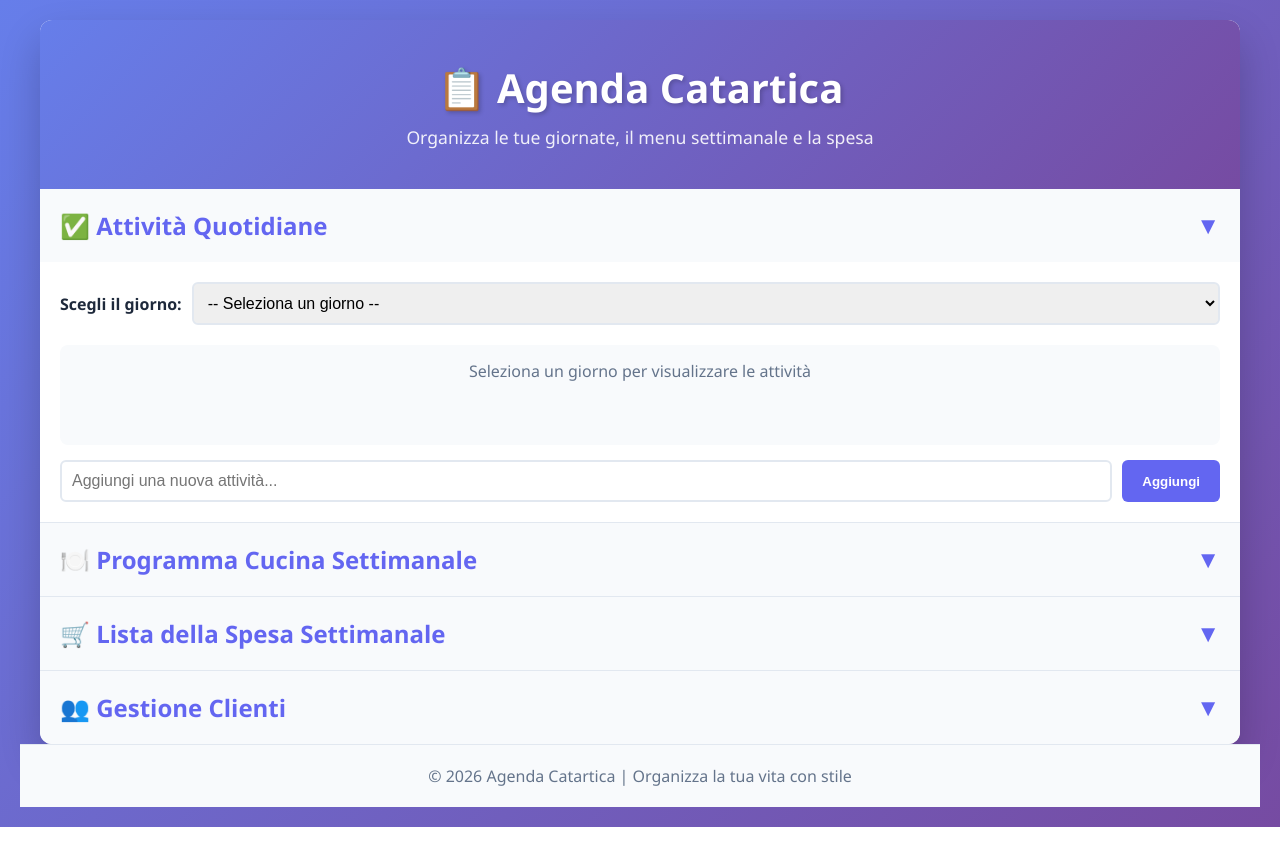
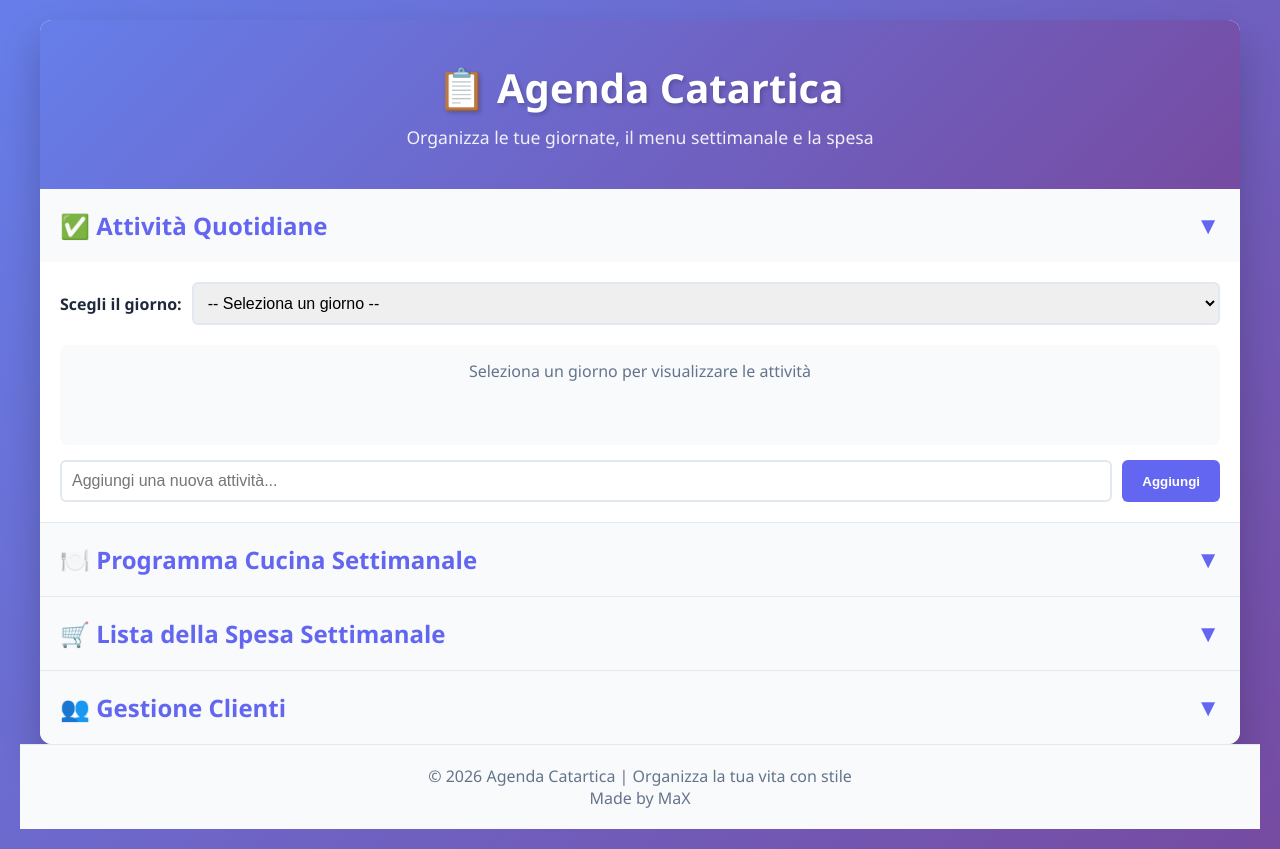
Before and after one commit to Fr1Sk4S/agenda_catartica, a plain HTML site: page index.html in a window 1280 px wide. Before the commit the page ends 827 px from the top, so only its background shows below. Drawn offline with Linux system fonts and the light colour scheme.

Commit message:
Change title and footer in index.html
Updated the title and footer text in index.html.

```diff
--- a/index.html
+++ b/index.html
@@ -3,7 +3,7 @@
 <head>
     <meta charset="UTF-8">
     <meta name="viewport" content="width=device-width, initial-scale=1.0">
-    <title>Agenda Catartica - Created by MaX</title>
+    <title>Agenda Catartica</title>
     <link rel="stylesheet" href="style.css">
 </head>
 <body>
@@ -281,6 +281,7 @@
 
     <footer>
         <p>&copy; 2026 Agenda Catartica | Organizza la tua vita con stile</p>
+        <p>Made by MaX</p>
     </footer>
 
     <script src="script.js"></script>
```
